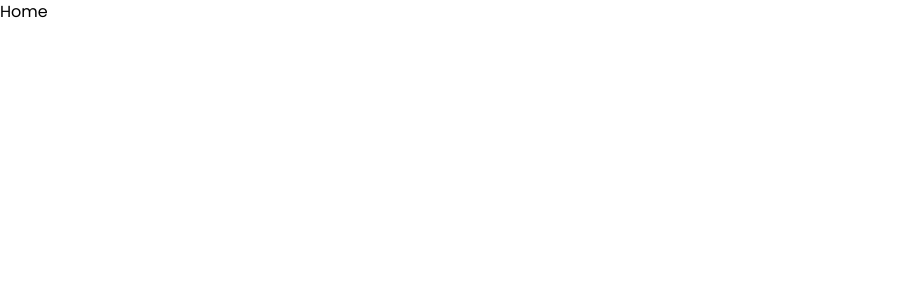
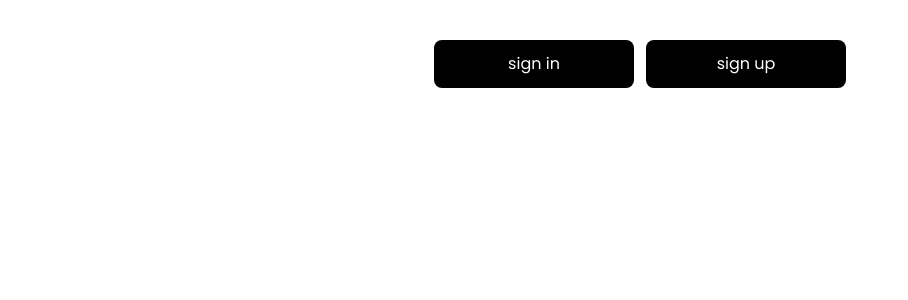
Before and after one commit to deepak9875/hypernance, a React (Create React App) app: page / in a window 1280 px wide. Shown: the top 300 px of the page, without its empty margins (0-908 px from the left). Built offline with nearby package versions, Linux system fonts and the light colour scheme.

Commit message:
make some change in home file

```diff
--- a/src/Home.jsx
+++ b/src/Home.jsx
@@ -1,7 +1,21 @@
 import React from "react";
+import { Link } from "react-router-dom";
 
 const Home = () => {
-  return <div>Home</div>;
+  return (
+    <div className="flex gap-3 justify-center mt-10">
+      <Link to={`/signin`}>
+        <button className="w-[200px] h-[48px] rounded-lg bg-black text-white">
+          sign in
+        </button>
+      </Link>
+      <Link to={`/signup`}>
+        <button className="w-[200px] h-[48px] rounded-lg bg-black text-white">
+          sign up
+        </button>
+      </Link>
+    </div>
+  );
 };
 
 export default Home;
```
